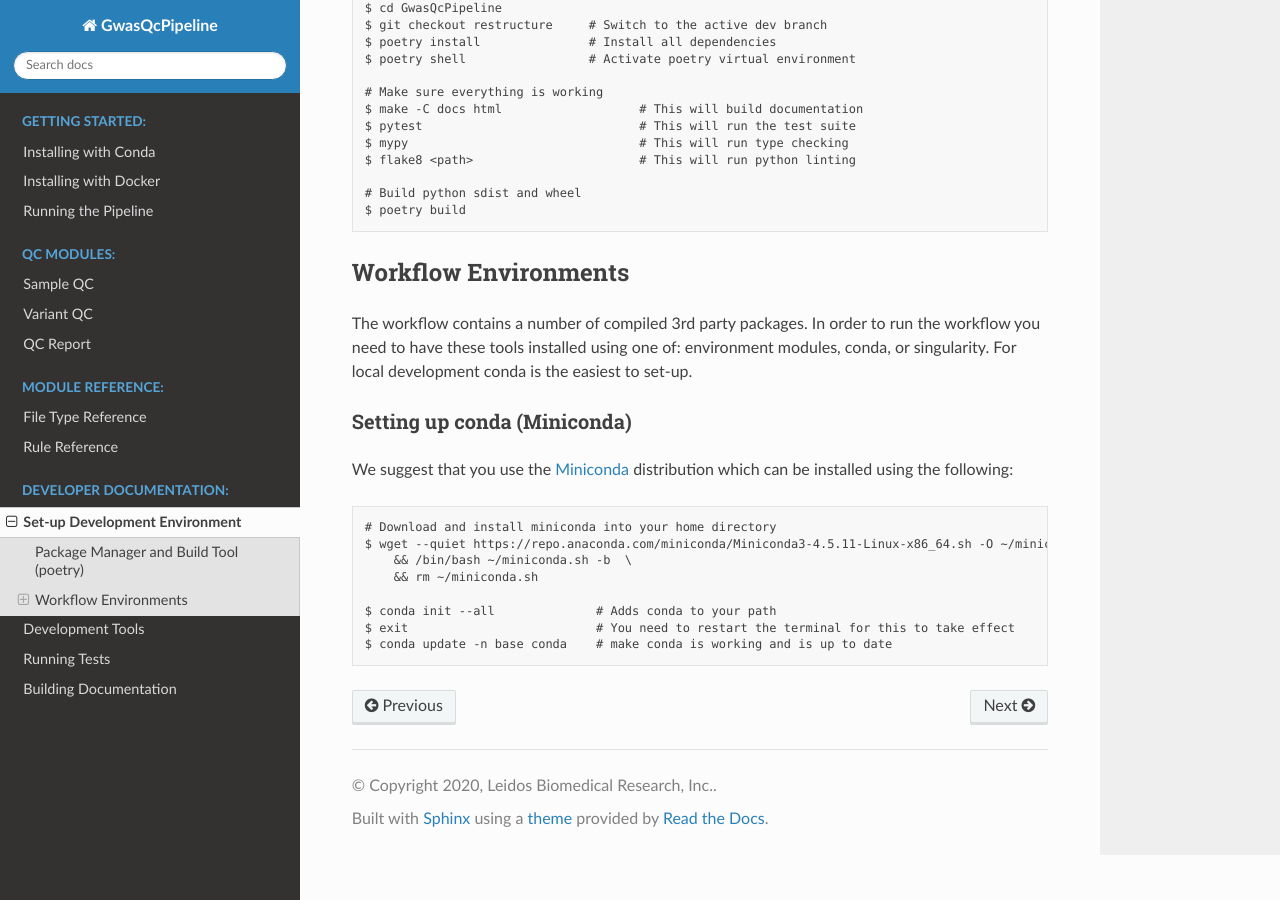
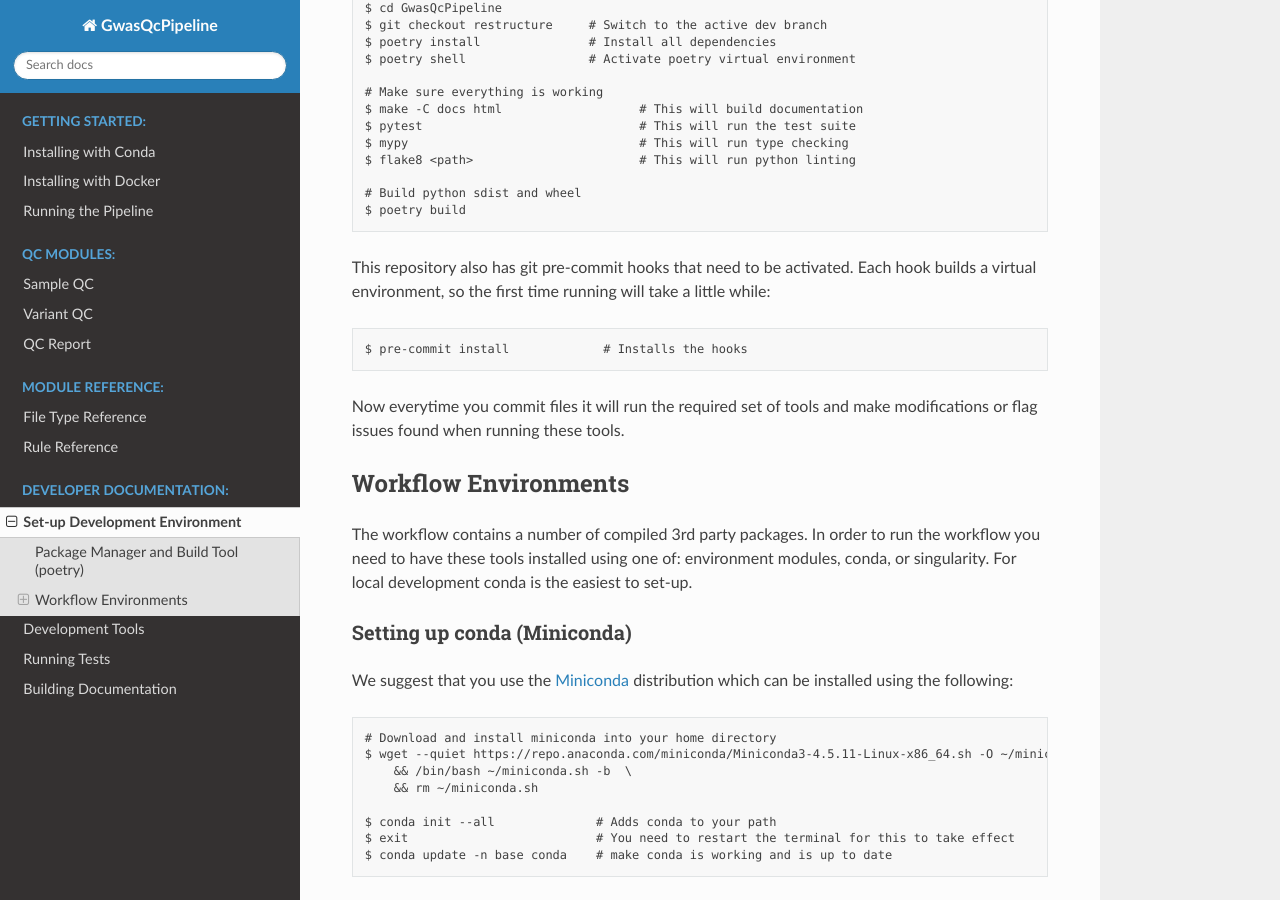
Before and after one commit to NCI-CGR/GwasQcPipeline, a Sphinx documentation site: the page built from docs/dev_docs/setup.rst, in a window 1280 px wide and 900 px high, scrolled down 456 px. Built offline with Sphinx 7.4.7 and the Read the Docs theme 2.0.0, drawn with Linux system fonts in a browser that asks for light colours.

Commit message:
Adds pre-commit to the dev env install.

```diff
--- a/docs/dev_docs/setup.rst
+++ b/docs/dev_docs/setup.rst
@@ -27,6 +27,12 @@ Once installed you can set up a development environment by running the following
     # Build python sdist and wheel
     $ poetry build
 
+This repository also has git pre-commit hooks that need to be activated. Each hook builds a virtual environment, so the first time running will take a little while::
+
+    $ pre-commit install             # Installs the hooks
+
+Now everytime you commit files it will run the required set of tools and make modifications or flag issues found when running these tools.
+
 Workflow Environments
 ---------------------
 
```
